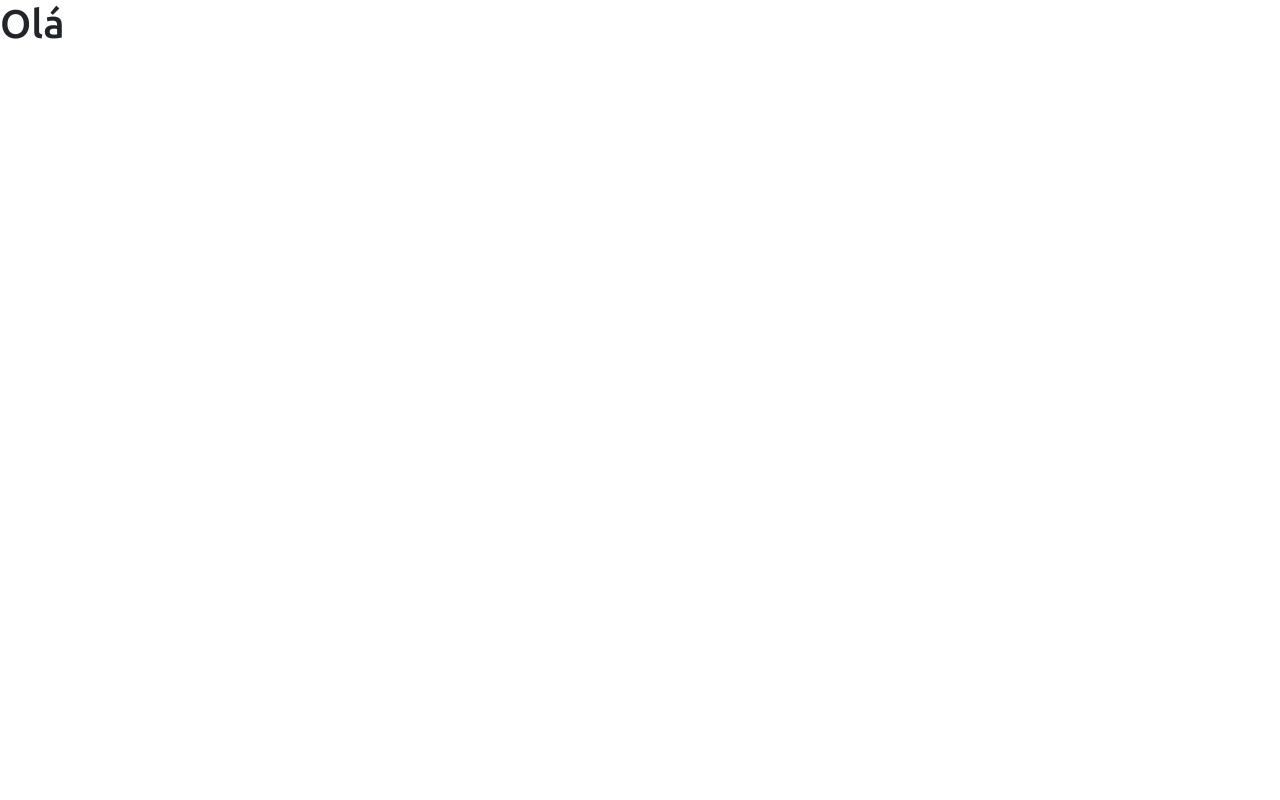
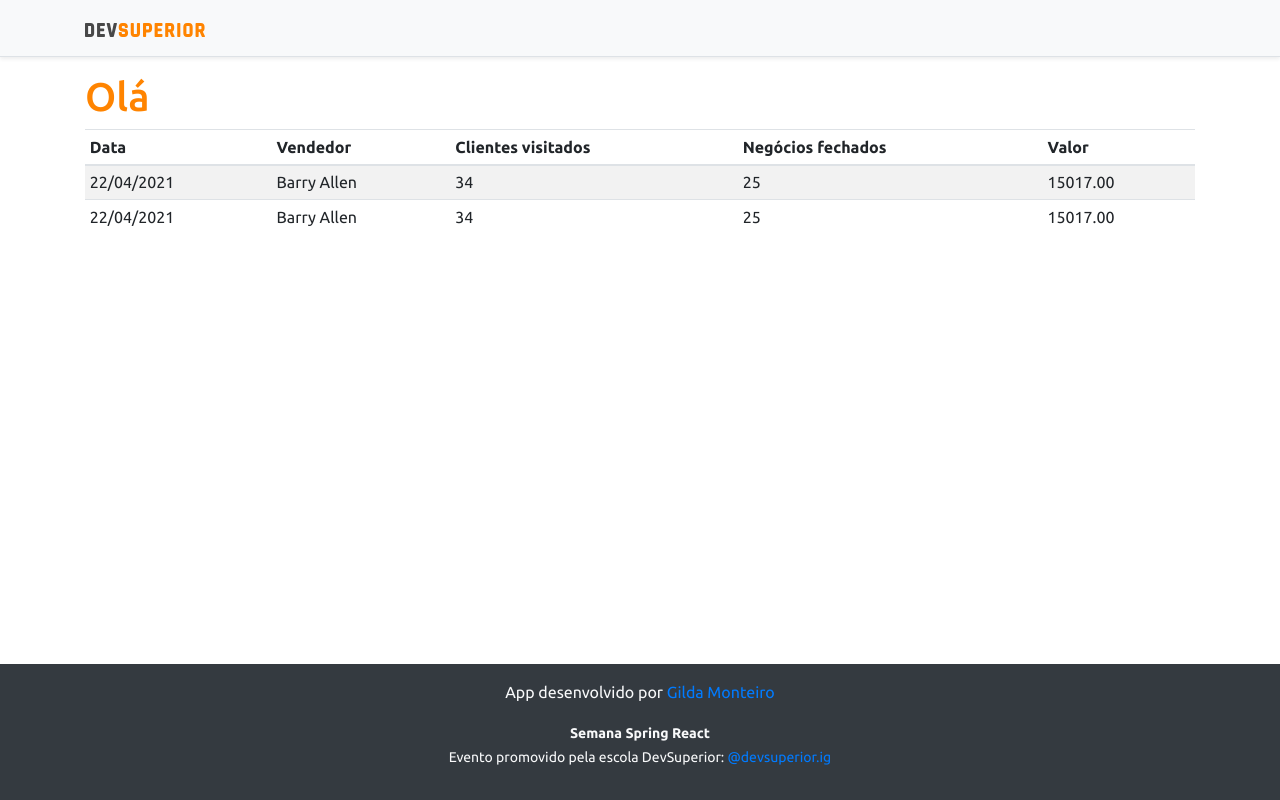
Before and after one commit to Giih97/projeto-sds3, a React (Create React App) app in the folder frontend/: page / in a window 1280 px wide. Built offline with nearby package versions, Linux system fonts and the light colour scheme.

Commit message:
componentes basico estaticos

```diff
--- a/frontend/src/App.tsx
+++ b/frontend/src/App.tsx
@@ -1,9 +1,19 @@
+import DataTable from "components/DataTable/DataTable";
+import Footer from "components/Footer";
+import NavBar from "components/NavBar";
+
 function App() {
   return (
-    <div >
-      <h1>Olá</h1>
-    </div>
+    <>
+      <NavBar />
+      <div className="container">
 
+        <h1 className="text-primary">Olá</h1>
+      <DataTable/>
+      </div>
+      <Footer/>
+
+    </>
   );
 }
 
--- /dev/null
+++ b/frontend/src/components/DataTable/DataTable.tsx
@@ -0,0 +1,34 @@
+const DataTable = () => {
+    return (
+        <div className="table-responsive">
+            <table className="table table-striped table-sm">
+                <thead>
+                    <tr>
+                        <th>Data</th>
+                        <th>Vendedor</th>
+                        <th>Clientes visitados</th>
+                        <th>Negócios fechados</th>
+                        <th>Valor</th>
+                    </tr>
+                </thead>
+                <tbody>
+                    <tr>
+                        <td>22/04/2021</td>
+                        <td>Barry Allen</td>
+                        <td>34</td>
+                        <td>25</td>
+                        <td>15017.00</td>
+                    </tr>
+                    <tr>
+                        <td>22/04/2021</td>
+                        <td>Barry Allen</td>
+                        <td>34</td>
+                        <td>25</td>
+                        <td>15017.00</td>
+                    </tr>
+                </tbody>
+            </table>
+        </div>
+    )
+}
+export default DataTable;
--- /dev/null
+++ b/frontend/src/components/Footer/index.tsx
@@ -0,0 +1,13 @@
+const Footer = () => {
+    return (
+        <footer className="footer mt-auto py-3 bg-dark">
+            <div className="container">
+                <p className="text-light">App desenvolvido por <a href="https://github.com/giih97" target="_blank" rel="noreferrer">Gilda Monteiro</a></p>
+                <p className="text-light"><small><strong>Semana Spring React</strong><br />
+      Evento promovido pela escola DevSuperior: <a href="https://instagram.com/devsuperior.ig" target="_blank" rel="noreferrer">@devsuperior.ig</a></small></p>
+            </div>
+        </footer>
+    )
+}
+
+export default Footer;
--- /dev/null
+++ b/frontend/src/components/NavBar/index.tsx
@@ -0,0 +1,14 @@
+import ImgDsDark from 'assets/img/ds-dark.svg';
+const NavBar = () => {
+    return (
+        <div className="d-flex flex-column flex-md-row align-items-center p-3 px-md-4 mb-3 bg-light border-bottom shadow-sm">
+            <div className="container">
+                <nav className="my-2 my-md-0 mr-md-3">
+                    <img src={ImgDsDark} alt="DevSuperior" width="120" />
+                </nav>
+            </div>
+        </div>
+    )
+}
+
+export default NavBar;
```
Also changed, not shown: frontend/src/assets/img/ds-dark.svg (added).
